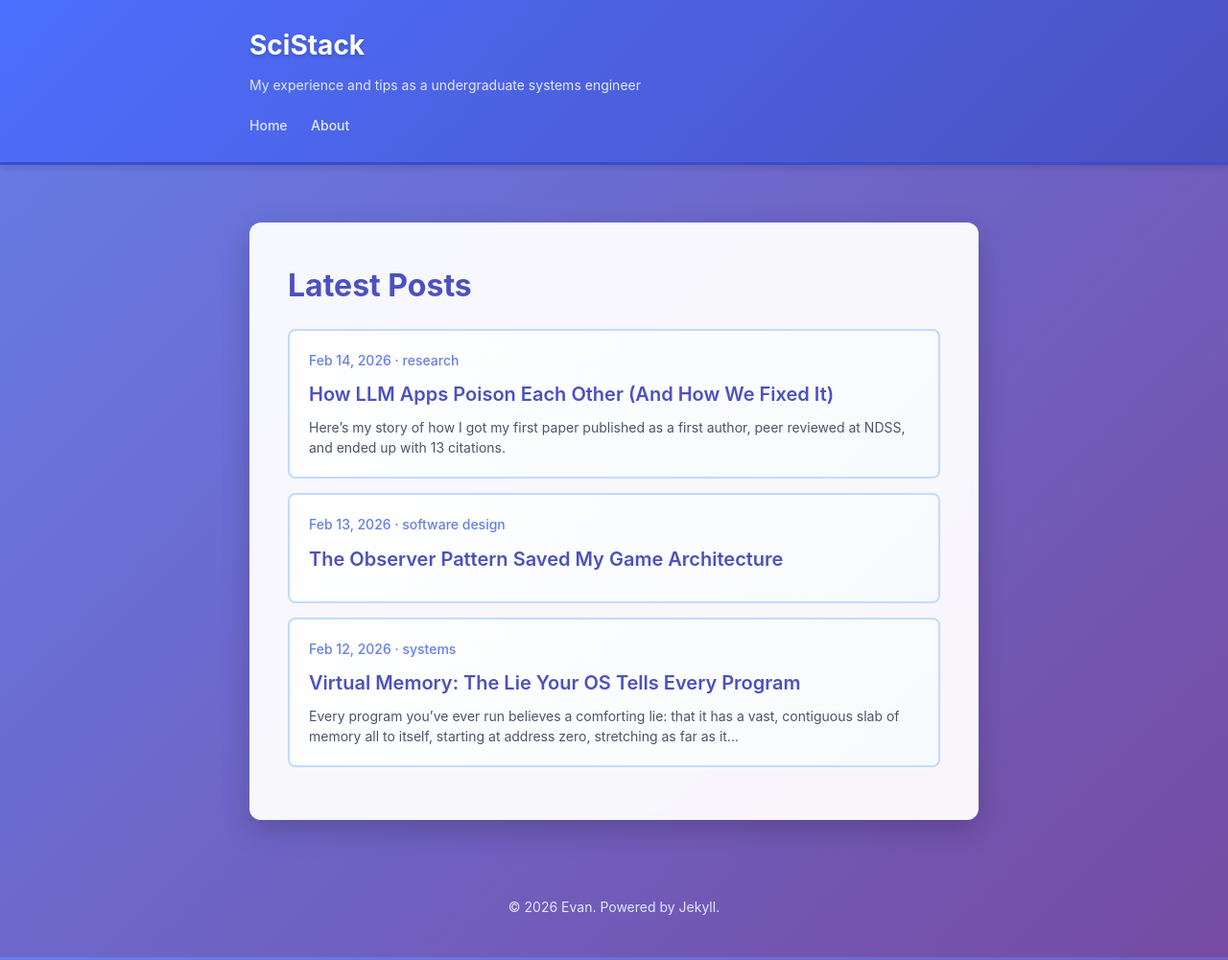
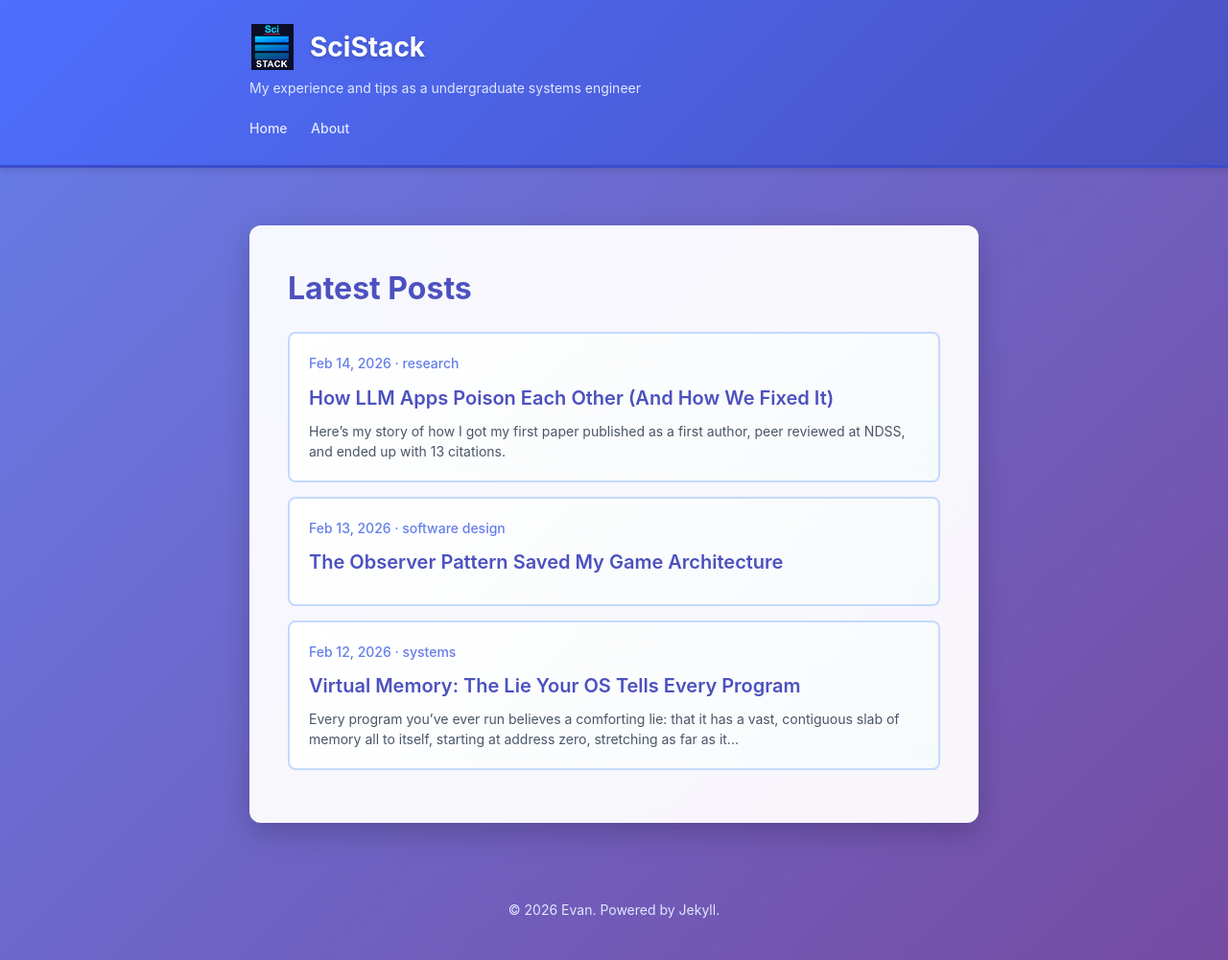
Before and after one commit to evanli135/SciStack, a Jekyll site: the page built from index.html, in a window 1280 px wide. Shown: the whole page at 96% size. Built offline with Jekyll 4.4.1, drawn with Linux system fonts in a browser that asks for light colours.

Commit message:
Add logo to site header
Added logo.png next to the SciStack title in the header with proper styling.

Co-Authored-By: Claude Opus 4.6 <noreply@anthropic.com>

```diff
--- a/_layouts/default.html
+++ b/_layouts/default.html
@@ -37,6 +37,18 @@
       max-width: 800px;
       margin: 0 auto;
       padding: 25px 20px;
+    }
+
+    .site-header-title {
+      display: flex;
+      align-items: center;
+      gap: 15px;
+    }
+
+    .site-logo {
+      width: 48px;
+      height: 48px;
+      object-fit: contain;
     }
 
     .site-title {
@@ -255,7 +267,10 @@
 <body>
   <header>
     <div class="header-content">
-      <a href="{{ '/' | relative_url }}" class="site-title">{{ site.title }}</a>
+      <div class="site-header-title">
+        <img src="{{ '/assets/logo.png' | relative_url }}" alt="{{ site.title }} Logo" class="site-logo">
+        <a href="{{ '/' | relative_url }}" class="site-title">{{ site.title }}</a>
+      </div>
       <div class="site-description">{{ site.description }}</div>
       <nav>
         <a href="{{ '/' | relative_url }}">Home</a>
```
